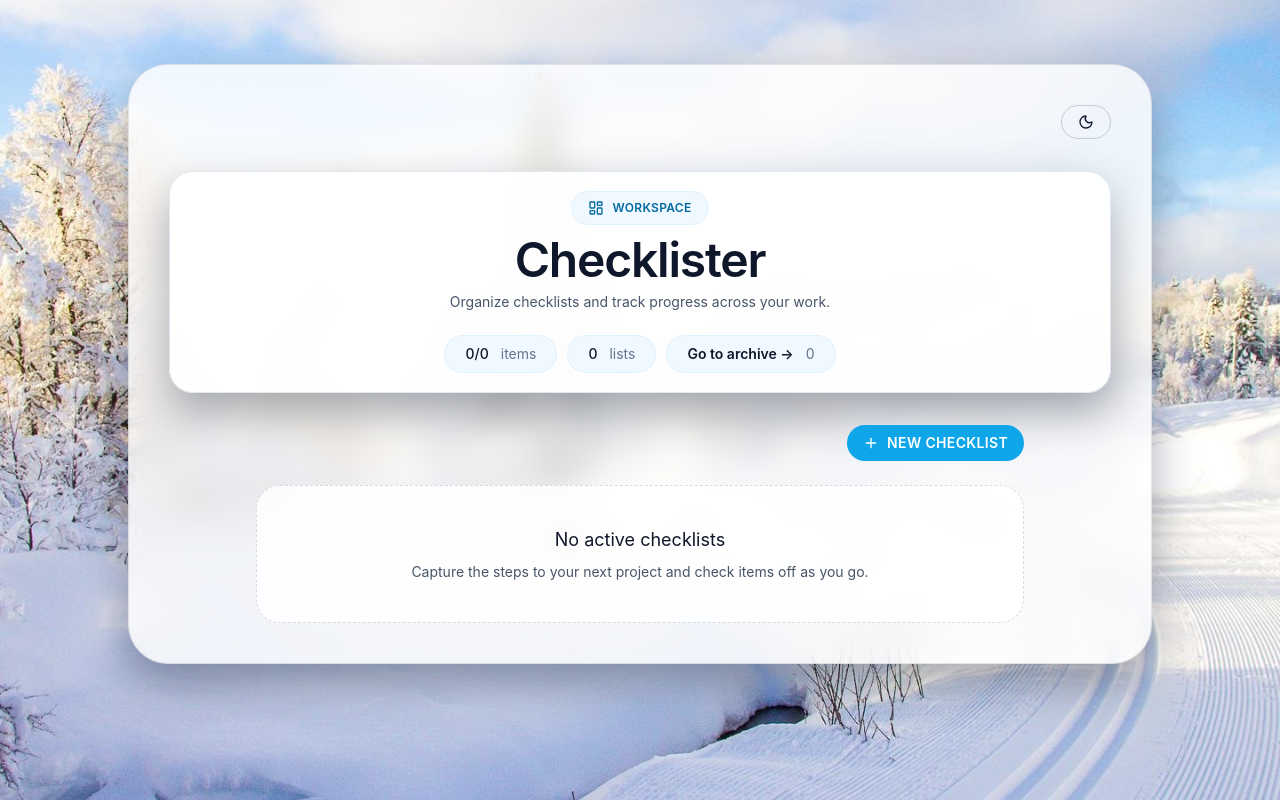
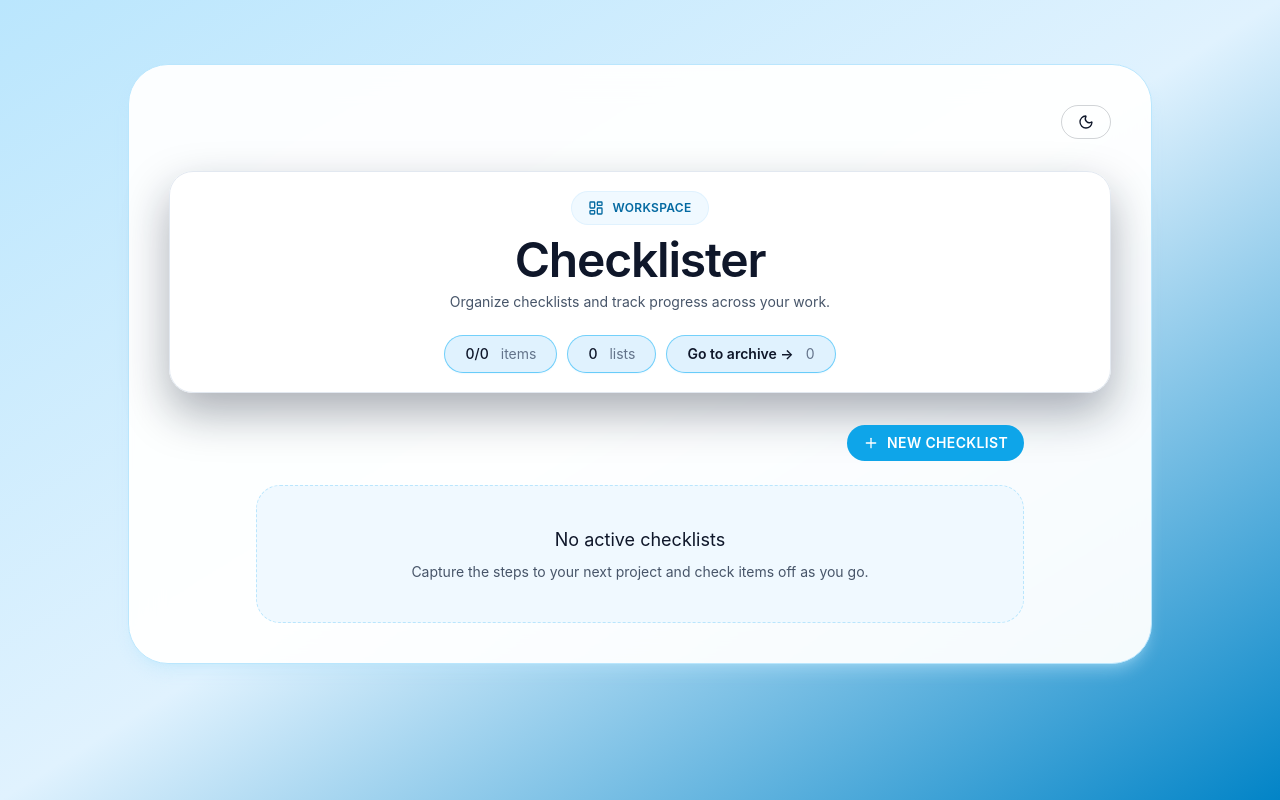
Before and after one commit to petrafh/checklister, a React (Vite) app in the folder frontend/: page / in a window 1280 px wide. Built offline with nearby package versions, Linux system fonts and the light colour scheme.

Commit message:
more changes to the layout

```diff
--- a/frontend/src/App.tsx
+++ b/frontend/src/App.tsx
@@ -6,8 +6,6 @@ import { Archive, CalendarDays, LayoutDashboard, Moon, Plus, Sun } from 'lucide-
 import { DayPicker } from 'react-day-picker'
 import 'react-day-picker/dist/style.css'
 import { useEffect, useMemo, useState } from 'react'
-import darkBackground from './assets/darkmode-background.jpg'
-import lightBackground from './assets/lightmode.jpg'
 
 type SortMode = 'manual' | 'deadline-asc' | 'deadline-desc'
 
@@ -521,38 +519,41 @@ function App() {
 
   const shellClass = `mx-auto w-full max-w-5xl rounded-[40px] border p-4 shadow-glass sm:p-10 ${
     isDarkMode
-      ? 'border-white/15 bg-slate-900/70 text-slate-100 backdrop-blur-[36px]'
-      : 'border-slate-900/10 bg-white/80 text-slate-900 backdrop-blur-[16px]'
-  } ${isArchiveRoute ? (isDarkMode ? 'ring-2 ring-emerald-400/40' : 'ring-2 ring-sky-300/60') : ''}`
+      ? 'border-emerald-300/25 bg-slate-950/75 text-emerald-50 backdrop-blur-[32px]'
+      : 'border-sky-200 bg-white/95 text-slate-900 backdrop-blur-[16px] shadow-lg shadow-sky-200/40'
+  } ${isArchiveRoute ? (isDarkMode ? 'ring-2 ring-emerald-300/40' : 'ring-2 ring-sky-500/70') : ''}`
+  const pageBackgroundClass = isDarkMode
+    ? 'bg-gradient-to-br from-emerald-900 via-slate-900 to-emerald-900'
+    : 'bg-gradient-to-br from-sky-200 via-sky-100 to-sky-600'
   const badgeClass = `inline-flex items-center gap-3 rounded-full px-5 py-2 text-sm ring-1 ${
-    isDarkMode ? 'bg-white/5 text-slate-200 ring-white/10' : 'bg-sky-50 text-sky-700 ring-sky-100'
+    isDarkMode ? 'bg-slate-900/70 text-emerald-100 ring-emerald-300/30' : 'bg-sky-100 text-sky-800 ring-sky-400/70 shadow-sm shadow-sky-200/70'
   }`
   const mutedText = isDarkMode ? 'text-slate-400' : 'text-slate-500'
   const secondaryText = isDarkMode ? 'text-slate-300' : 'text-slate-600'
   const labelText = isDarkMode ? 'text-slate-200' : 'text-slate-700'
   const panelClass = `rounded-3xl border p-6 shadow-glass ${
-    isDarkMode ? 'border-white/10 bg-white/10' : 'border-slate-900/10 bg-white/90'
+    isDarkMode ? 'border-emerald-200/25 bg-slate-900/75' : 'border-sky-200 bg-white shadow-lg shadow-sky-100/60'
   }`
   const emptyStateClass = `rounded-3xl border border-dashed p-10 text-center ${
-    isDarkMode ? 'border-white/10 bg-white/5 text-slate-400' : 'border-slate-900/15 bg-white/85 text-slate-500'
+    isDarkMode ? 'border-emerald-300/25 bg-slate-900/70 text-emerald-100' : 'border-sky-200 bg-sky-50 text-sky-700'
   }`
   const checklistCardClass = `relative overflow-hidden rounded-3xl border p-6 shadow-glass ${
-    isDarkMode ? 'border-white/10 bg-white/5' : 'border-slate-900/10 bg-white/90'
+    isDarkMode ? 'border-slate-800/60 bg-slate-900/70' : 'border-sky-200 bg-white shadow-md shadow-sky-100/60'
   }`
   const inputClass = `mt-2 w-full rounded-2xl border px-4 py-3 text-base focus:outline-none focus:ring-2 ${
     isDarkMode
-      ? 'border-white/10 bg-white/5 text-slate-100 placeholder:text-slate-500 focus:border-emerald-300 focus:ring-emerald-400/40'
-      : 'border-slate-900/10 bg-white text-slate-900 placeholder:text-slate-500 focus:border-sky-400 focus:ring-sky-400/40'
+      ? 'border-emerald-300/30 bg-slate-900/60 text-emerald-50 placeholder:text-emerald-200/70 focus:border-emerald-200 focus:ring-emerald-300/60'
+      : 'border-sky-300 bg-white text-slate-900 placeholder:text-slate-500 focus:border-sky-500 focus:ring-sky-400/70'
   }`
   const addInputClass = `flex-1 min-w-0 rounded-2xl border px-4 py-3 text-base focus:outline-none focus:ring-2 ${
     isDarkMode
-      ? 'border-white/10 bg-white/5 text-slate-100 placeholder:text-slate-500 focus:border-sky-300 focus:ring-sky-300/40 disabled:cursor-not-allowed disabled:opacity-60'
-      : 'border-slate-900/10 bg-white text-slate-900 placeholder:text-slate-400 focus:border-sky-400 focus:ring-sky-300/50 disabled:cursor-not-allowed disabled:opacity-60'
+      ? 'border-emerald-300/30 bg-slate-900/60 text-emerald-50 placeholder:text-emerald-200/70 focus:border-emerald-200 focus:ring-emerald-300/60 disabled:cursor-not-allowed disabled:opacity-60'
+      : 'border-sky-300 bg-white text-slate-900 placeholder:text-slate-400 focus:border-sky-500 focus:ring-sky-300/70 disabled:cursor-not-allowed disabled:opacity-60'
   }`
   const addButtonClass = `rounded-2xl border px-5 text-sm font-medium transition ${
     isDarkMode
-      ? 'bg-emerald-600 border-white/10 bg-white/10 text-white hover:bg-white/20 disabled:cursor-not-allowed disabled:bg-white/10 disabled:text-slate-400'
-      : 'border-sky-500/20 bg-sky-500/90 text-white hover:bg-sky-500 disabled:cursor-not-allowed disabled:bg-slate-200 disabled:text-slate-500'
+      ? 'bg-emerald-500 border-emerald-200/30 text-emerald-950 hover:bg-emerald-400 disabled:cursor-not-allowed disabled:bg-emerald-800/40 disabled:text-emerald-200'
+      : 'border-sky-400 bg-sky-500 text-white hover:bg-sky-600 shadow-sm shadow-sky-200/70 disabled:cursor-not-allowed disabled:bg-slate-200 disabled:text-slate-500'
   }`
   const checkboxClass = `h-4 w-4 rounded border text-emerald-300 accent-emerald-300 ${
     isDarkMode
@@ -638,7 +639,7 @@ function App() {
           isArchiveRoute
             ? isDarkMode
               ? 'border-emerald-300/40 bg-emerald-900/30'
-              : 'border-sky-300/50 bg-sky-50/80'
+              : 'border-sky-400 bg-sky-50/95 shadow-sky-200/60'
             : ''
         }`}
       >
@@ -852,26 +853,8 @@ function App() {
   }
 
   return (
-    <div className="relative min-h-screen w-full px-4 py-12 transition-colors duration-700 md:py-16">
-      <div className="pointer-events-none fixed inset-0 z-0 overflow-hidden">
-        <img
-          src={darkBackground}
-          alt=""
-          aria-hidden
-          className={`absolute inset-0 h-full w-full object-cover transition-opacity duration-700 ${
-            isDarkMode ? 'opacity-100' : 'opacity-0'
-          }`}
-        />
-        <img
-          src={lightBackground}
-          alt=""
-          aria-hidden
-          className={`absolute inset-0 h-full w-full object-cover transition-opacity duration-700 ${
-            isDarkMode ? 'opacity-0' : 'opacity-100'
-          }`}
-        />
-      </div>
-      <div className="relative z-10">
+    <>
+      <div className={`relative min-h-screen w-full px-4 py-12 transition-colors duration-700 md:py-16 ${pageBackgroundClass}`}>
         <div className={shellClass}>
           <div className="flex flex-col gap-8">
             <div className="flex w-full justify-end">
@@ -885,7 +868,7 @@ function App() {
                 isArchiveRoute
                   ? isDarkMode
                     ? 'border-emerald-400/40 bg-emerald-900/40'
-                    : 'border-sky-200 bg-sky-50'
+                    : 'border-sky-300 bg-sky-50/95 shadow-lg shadow-sky-200/80'
                   : isDarkMode
                     ? 'border-white/10 bg-white/5'
                     : 'border-slate-200 bg-white/95'
@@ -1261,7 +1244,7 @@ function App() {
           </div>
         </div>
       )}
-    </div>
+    </>
   )
 }
 
```
Lines whose indentation alone changed are shown as unchanged.
